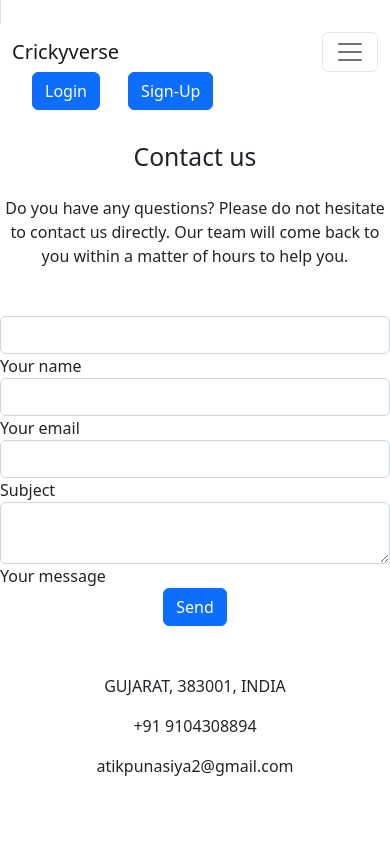
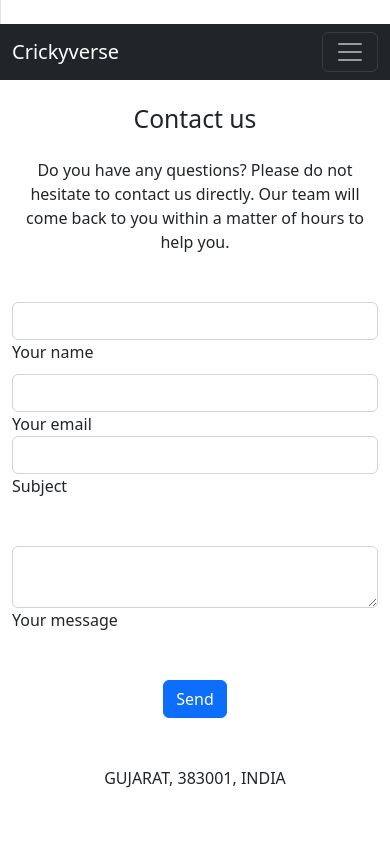
Before and after one commit to ATIKPunasiya/Crickyverse, a plain HTML site: page Micro project/contact.html in a window 390 px wide. Shown: the top 844 px of the page. Drawn offline with nearby package versions, Linux system fonts and the light colour scheme.

Commit message:
Update contact.html

```diff
--- a/Micro project/contact.html
+++ b/Micro project/contact.html
@@ -8,17 +8,14 @@
     <link href="https://cdn.jsdelivr.net/npm/bootstrap@5.2.2/dist/css/bootstrap.min.css" rel="stylesheet"
         integrity="sha384-Zenh87qX5JnK2Jl0vWa8Ck2rdkQ2Bzep5IDxbcnCeuOxjzrPF/et3URy9Bv1WTRi" crossorigin="anonymous">
 </head>
-
-<body>
 <span class="border border-subtle">
-        <nav class="navbar navbar-expand-lg bg-body-tertiary">
+    <nav class="navbar navbar-expand-lg bg-body-tertiary navbar-dark bg-dark">
 
         <div class="container-fluid">
 
-                <a class="navbar-brand" href="#">Crickyverse</a>
-                <button class="navbar-toggler" type="button" data-bs-toggle="collapse"
-                    data-bs-target="#navbarNavDropdown" aria-controls="navbarNavDropdown" aria-expanded="false"
-                    aria-label="Toggle navigation">
+            <a class="navbar-brand" href="index.html">Crickyverse</a>
+            <button class="navbar-toggler" type="button" data-bs-toggle="collapse" data-bs-target="#navbarNavDropdown"
+                aria-controls="navbarNavDropdown" aria-expanded="false" aria-label="Toggle navigation">
                 <span class="navbar-toggler-icon"></span>
             </button>
             <div class="collapse navbar-collapse" id="navbarNavDropdown">
@@ -43,18 +40,23 @@
 
                         </ul>
                     </li>
-                    </ul>
-                </div>
                     <div class="container mx-2"><button class="btn btn-primary" data-bs-toggle="modal"
                             data-bs-target="#loginModal">Login</button>
 
                         <button class="btn btn-primary mx-4" data-bs-toggle="modal"
                             data-bs-target="#signupModal">Sign-Up</button>
                     </div>
+                </ul>
+            </div>
+
         </div>
 
 
     </nav>
+    <div class="container">
+
+        <body>
+
 
             <script src="https://cdn.jsdelivr.net/npm/bootstrap@5.2.2/dist/js/bootstrap.bundle.min.js"
                 integrity="sha384-OERcA2EqjJCMA+/3y+gxIOqMEjwtxJY7qPCqsdltbNJuaOe923+mo//f6V8Qbsw3"
@@ -87,7 +89,7 @@
                                         <input type="text" id="name" name="name" class="form-control">
                                         <label for="name" class="">Your name</label>
                                     </div>
-                            </div>
+                                </div><br><br><br>
                                 <!--Grid column-->
 
                                 <!--Grid column-->
@@ -96,7 +98,7 @@
                                         <input type="text" id="email" name="email" class="form-control">
                                         <label for="email" class="">Your email</label>
                                     </div>
-                            </div>
+                                </div><br><br>
                                 <!--Grid column-->
 
                             </div>
@@ -110,7 +112,7 @@
                                         <label for="subject" class="">Subject</label>
                                     </div>
                                 </div>
-                        </div>
+                            </div><br><br>
                             <!--Grid row-->
 
                             <!--Grid row-->
@@ -126,16 +128,17 @@
                                     </div>
 
                                 </div>
-                        </div>
+                            </div><br><br>
                             <!--Grid row-->
 
                         </form>
 
                         <div class="text-center text-md-left">
-                        <a class="btn btn-primary" onclick="document.getElementById('contact-form').submit();">Send</a>
+                            <a class="btn btn-primary"
+                                onclick="document.getElementById('contact-form').submit();">Send</a>
                         </div>
                         <div class="status"></div>
-                </div>
+                    </div><br><br>
                     <!--Grid column-->
 
                     <!--Grid column-->
@@ -144,14 +147,15 @@
                             <li><i class="fas fa-map-marker-alt fa-2x"></i>
                                 <p>GUJARAT, 383001, INDIA</p>
                             </li>
-
+                            <br><br>
                             <li><i class="fas fa-phone mt-4 fa-2x"></i>
                                 <p>+91 9104308894</p>
                             </li>
-
+                            <br><br>
                             <li><i class="fas fa-envelope mt-4 fa-2x"></i>
                                 <p>atikpunasiya2@gmail.com</p>
                             </li>
+                            <br><br>
                         </ul>
                     </div>
                     <!--Grid column-->
@@ -187,7 +191,8 @@
                                     <input type="checkbox" class="form-check-input" id="exampleCheck1">
                                     <label class="form-check-label" for="exampleCheck1">Check me out</label>
                                 </div>
-                            <button type="submit" class="btn btn-primary" data-bs-target="#exampleModal">Submit</button>
+                                <button type="submit" class="btn btn-primary"
+                                    data-bs-target="#exampleModal">Submit</button>
 
                             </form>
                         </div>
@@ -199,7 +204,8 @@
             </div>
 
             <!-- Sign-Up Modal -->
-        <div class="modal fade" id="signupModal" tabindex="-1" aria-labelledby="signupModalLabel" aria-hidden="true">
+            <div class="modal fade" id="signupModal" tabindex="-1" aria-labelledby="signupModalLabel"
+                aria-hidden="true">
                 <div class="modal-dialog">
                     <div class="modal-content">
                         <div class="modal-header">
@@ -250,7 +256,8 @@
                         if (cpwd != pwd) {
                             $('#showerrorcpwd').html('**Passwords are not matching.**');
                             $('#showerrorcpwd').css('color', 'red');
-                        return false;}
+                            return false;
+                        }
 
                         else {
                             $('#showerrorcpwd').html('');
@@ -269,5 +276,7 @@
                 </center>
             </div>
         </body>
+    </div>
+
 
 </html>
```
Lines whose indentation alone changed are shown as unchanged.
